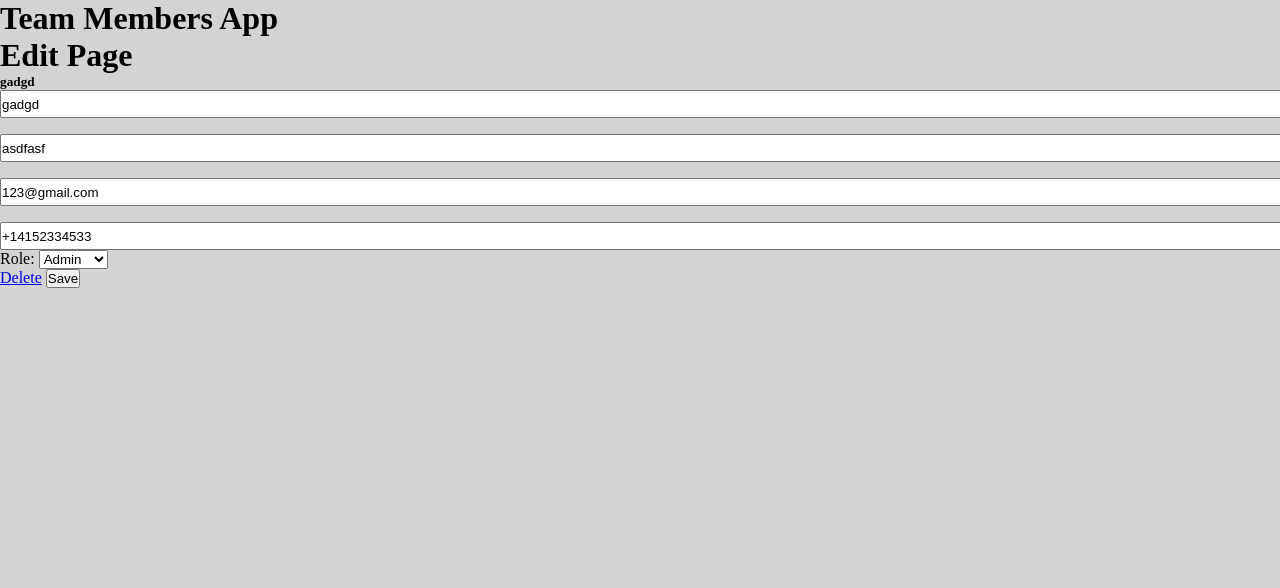
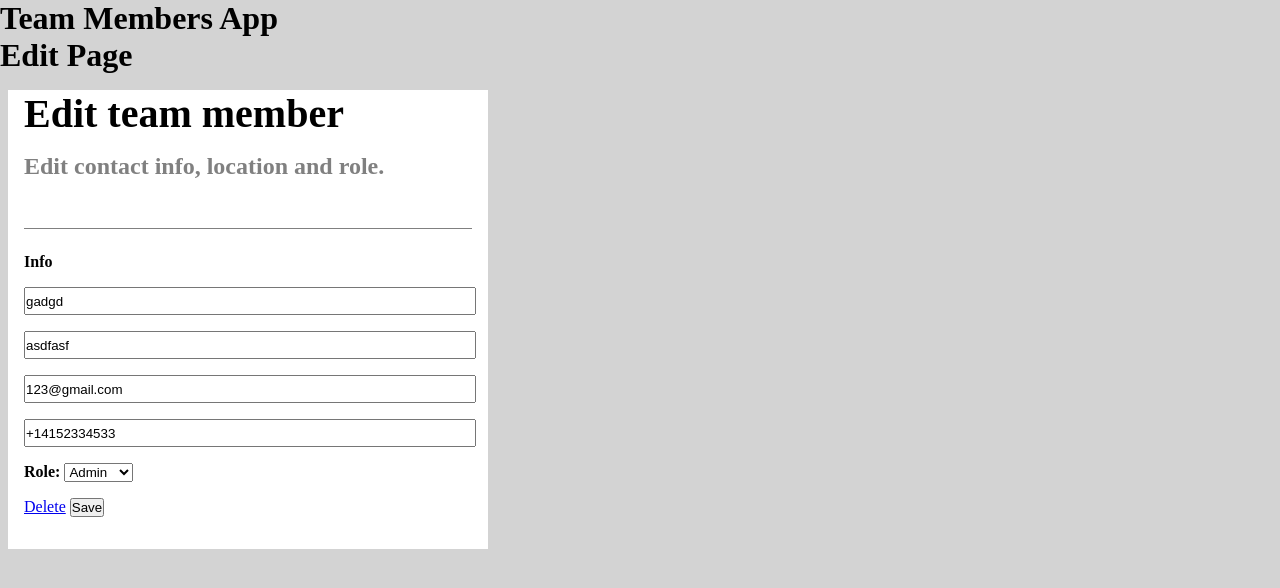
Before and after one commit to seanyang20/Instawork-Django-Assessment, a Django app: page /edit/5 in a window 1280 px wide. Shown: the top 588 px of the page. Run offline with Django 4.2, Linux system fonts and the light colour scheme; data comes from the database, SQL or seed files in the repository.

Commit message:
formatted heading and info section for edit.html

```diff
--- a/base/templates/base/edit.html
+++ b/base/templates/base/edit.html
@@ -3,10 +3,12 @@
 {% block content %}
 <h1>Edit Page</h1>
 
-<div>
-    <h5>{{member.first_name}}</h5>
-    <form method="POST" action="" >
+<div class="list-container">
+    <h3 class="list-container__title">Edit team member</h3>
+    <h5 class="list-container__subtitle">Edit contact info, location and role.</h5>
+    <form method="POST" action="" class="list-container__form" >
         {% csrf_token %}
+        <h5 class="list-container__info">Info</h5>
         {{form.as_p}}
         <a href="{% url 'delete' member.id %}">Delete</a>
 
```
